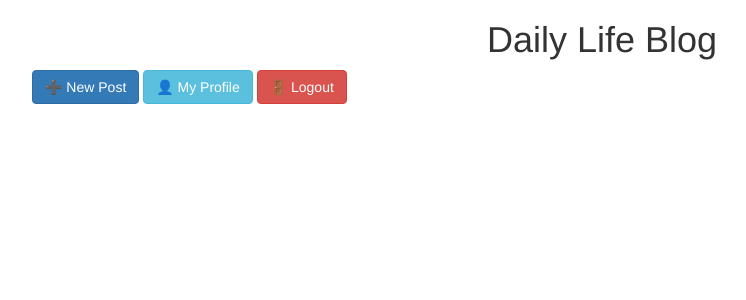
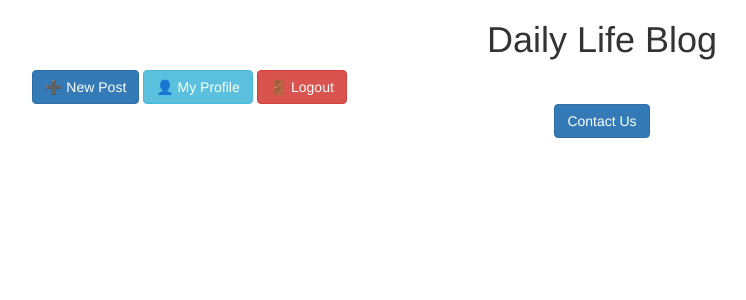
Before and after one commit to Prang752/WEB_flask, a Flask app: page / in a window 1280 px wide. Shown: the top 300 px of the page, without its empty margins (38-784 px from the left). Run offline with Flask 3, Linux system fonts and the light colour scheme; the visitor is signed in with stand-in values (Sample User, id 1); data that the repository does not hold is empty; some libraries are stand-ins or nearby versions.

Commit message:
add contact

```diff
--- a/app.py
+++ b/app.py
@@ -237,3 +237,23 @@ def check_old_password(old_password, username):
     if user and check_password_hash(user.password, old_password):
         return True
     return False
+
+
+
+
+
+
+@app.route('/contact', methods=['GET', 'POST'])
+def contact():
+    if request.method == 'POST':
+        name = request.form.get('name')
+        email = request.form.get('email')
+        message = request.form.get('message')
+
+        # Here you can add logic to handle the contact form submission,
+        # such as sending an email or saving the message to the database.
+
+        flash('Thank you for your message. We will get back to you soon!', 'success')
+        return redirect(url_for('contact'))
+
+    return render_template('contact.html')
--- a/templates/index.html
+++ b/templates/index.html
@@ -26,5 +26,9 @@
         </div>
     </div>
     {% endfor %}
+
+    <div class="text-center mt-4">
+        <a href="{{ url_for('contact') }}" class="btn btn-primary">Contact Us</a>
+    </div>
 </div>
 {% endblock %}
```
